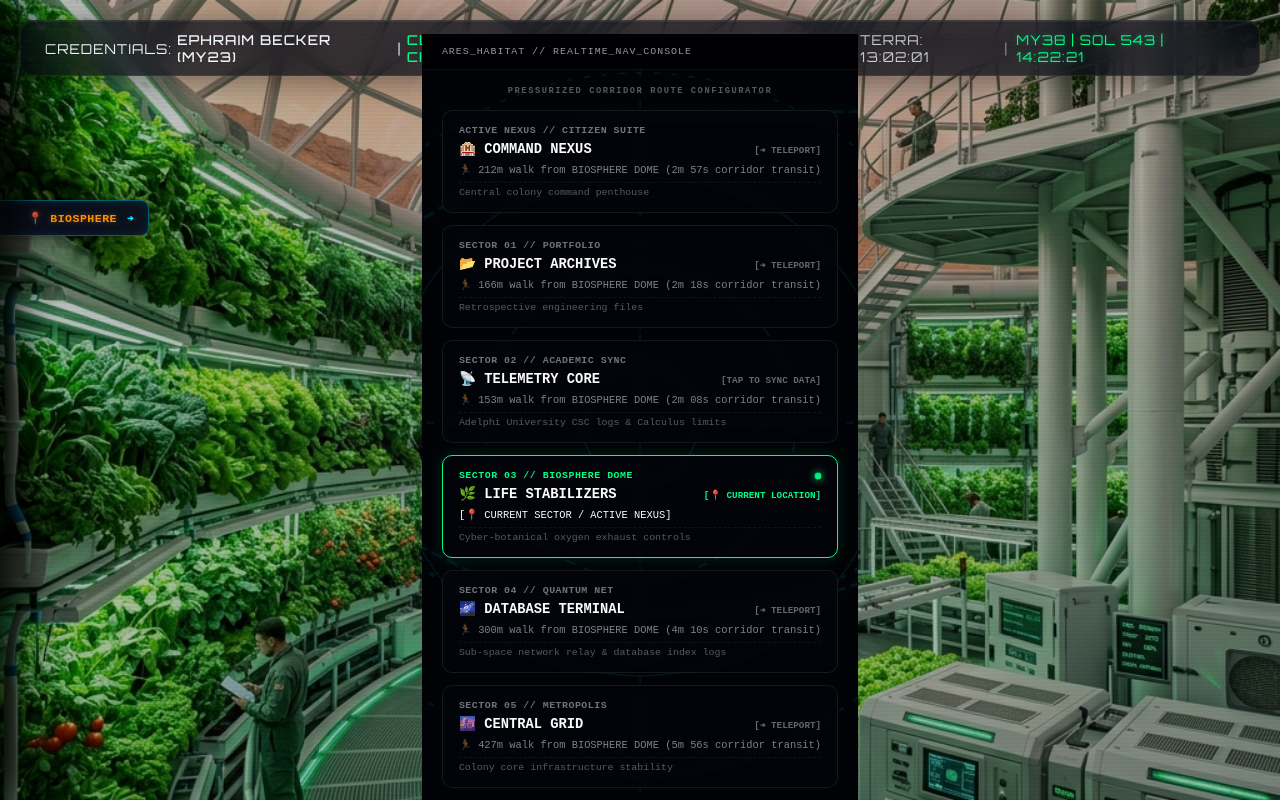
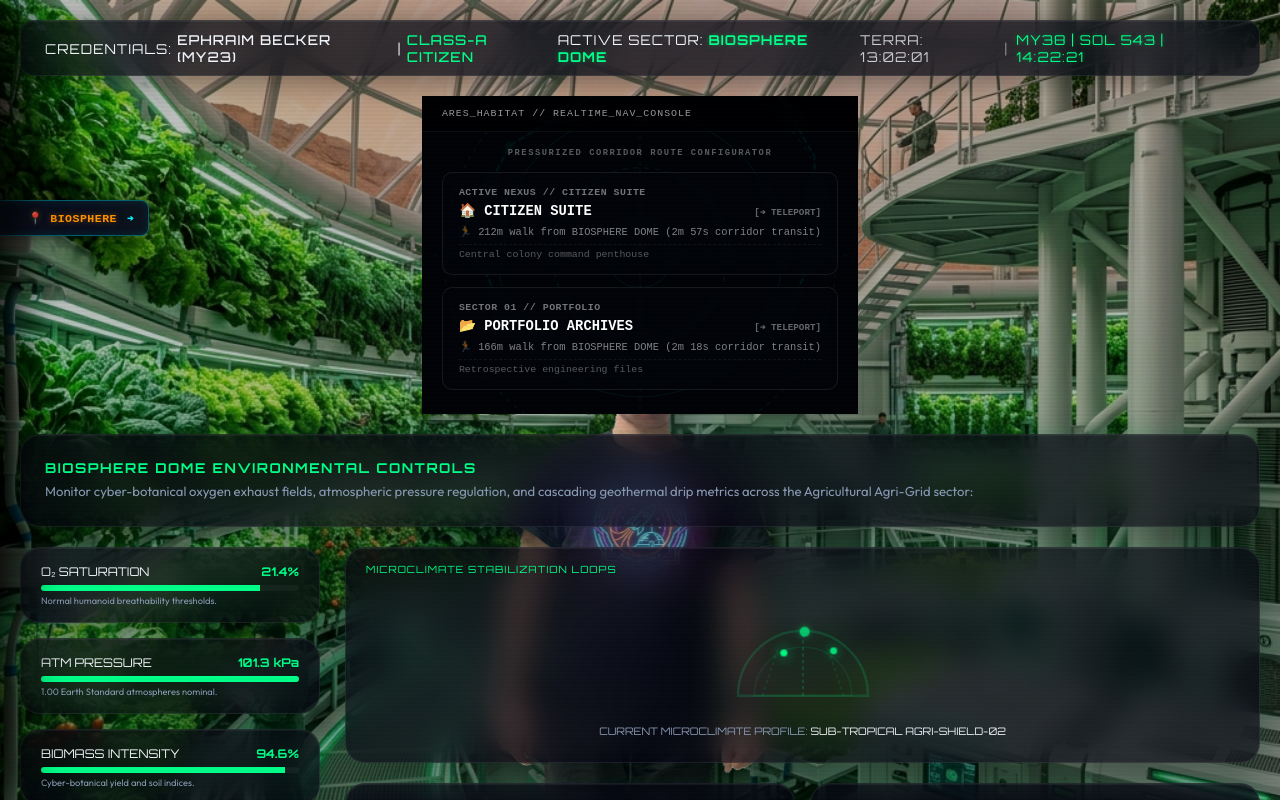
Before and after one commit to EphraimB/ephraim-becker-v3, a Next.js app: page /atmosphere-dome in a window 1280 px wide. Shown: the top 800 px of the page. Built offline with nearby package versions, Linux system fonts and the light colour scheme.

Commit message:
feat: add new interests for traveling and neurodiversity; update icons and titles in CityGridMap and TransporterConsole

```diff
--- a/components/CityGridMap.js
+++ b/components/CityGridMap.js
@@ -59,62 +59,22 @@ export default function CityGridMap({ isDrawer = false }) {
     {
       id: 'suite',
       label: 'ACTIVE NEXUS // CITIZEN SUITE',
-      title: 'COMMAND NEXUS',
+      title: 'CITIZEN SUITE',
       route: '/',
       color: '#ff5722',
       rgb: '255, 87, 34',
-      icon: '🏨',
+      icon: '🏠',
       desc: 'Central colony command penthouse'
     },
     {
       id: 'portfolio',
       label: 'SECTOR 01 // PORTFOLIO',
-      title: 'PROJECT ARCHIVES',
+      title: 'PORTFOLIO ARCHIVES',
       route: '/portfolio',
       color: '#c259ff',
       rgb: '194, 89, 255',
       icon: '📂',
       desc: 'Retrospective engineering files'
-    },
-    {
-      id: 'academics',
-      label: 'SECTOR 02 // ACADEMIC SYNC',
-      title: 'TELEMETRY CORE',
-      route: 'academics', // Interactive toggle
-      color: '#00f0ff',
-      rgb: '0, 240, 255',
-      icon: '📡',
-      desc: 'Adelphi University CSC logs & Calculus limits'
-    },
-    {
-      id: 'biosphere',
-      label: 'SECTOR 03 // BIOSPHERE DOME',
-      title: 'LIFE STABILIZERS',
-      route: '/atmosphere-dome',
-      color: '#00ff88',
-      rgb: '0, 255, 136',
-      icon: '🌿',
-      desc: 'Cyber-botanical oxygen exhaust controls'
-    },
-    {
-      id: 'quantum',
-      label: 'SECTOR 04 // QUANTUM NET',
-      title: 'DATABASE TERMINAL',
-      route: '/quantum-net',
-      color: '#ffb300',
-      rgb: '255, 179, 0',
-      icon: '🌌',
-      desc: 'Sub-space network relay & database index logs'
-    },
-    {
-      id: 'metropolis',
-      label: 'SECTOR 05 // METROPOLIS',
-      title: 'CENTRAL GRID',
-      route: '/metropolis-core',
-      color: '#00f0ff',
-      rgb: '0, 240, 255',
-      icon: '🌆',
-      desc: 'Colony core infrastructure stability'
     }
   ];
 
--- a/components/TransporterConsole.js
+++ b/components/TransporterConsole.js
@@ -7,7 +7,7 @@ const SECTORS = [
   { id: 'metropolis', name: 'Metropolis Core', path: '/', icon: '⚡', coords: 'SEC-01' },
   { id: 'biosphere', name: 'Biosphere Dome', path: '/atmosphere-dome', icon: '🌿', coords: 'SEC-02' },
   { id: 'quantum', name: 'Quantum Net', path: '/quantum-net', icon: '🛰️', coords: 'SEC-03' },
-  { id: 'suite', name: 'Citizen Suite', path: '/citizen-suite', icon: '🏨', coords: 'SEC-04' }
+  { id: 'suite', name: 'Citizen Suite', path: '/citizen-suite', icon: '🏠', coords: 'SEC-04' }
 ];
 
 export default function TransporterConsole() {
--- a/data/city-state.json
+++ b/data/city-state.json
@@ -41,7 +41,7 @@
       "name": "Citizen Suite",
       "path": "pages/citizen-suite.html",
       "coordinates": { "x": "50%", "y": "15%" },
-      "icon": "🏨",
+      "icon": "🏠",
       "status": "NOMINAL",
       "description": "Ephraim Becker's private penthouse & holographic portfolio hub."
     }
```
Also changed, not shown: app/page.js (+115 -2 lines).
